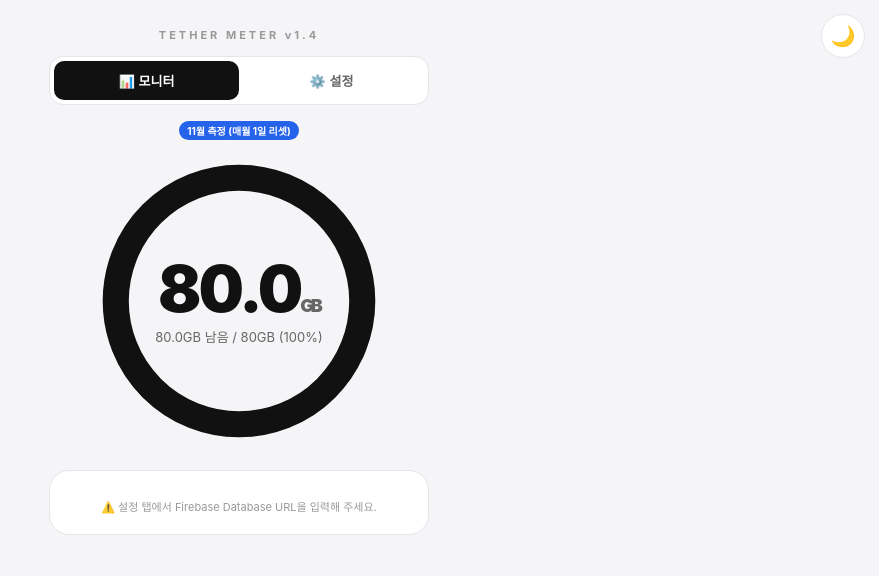
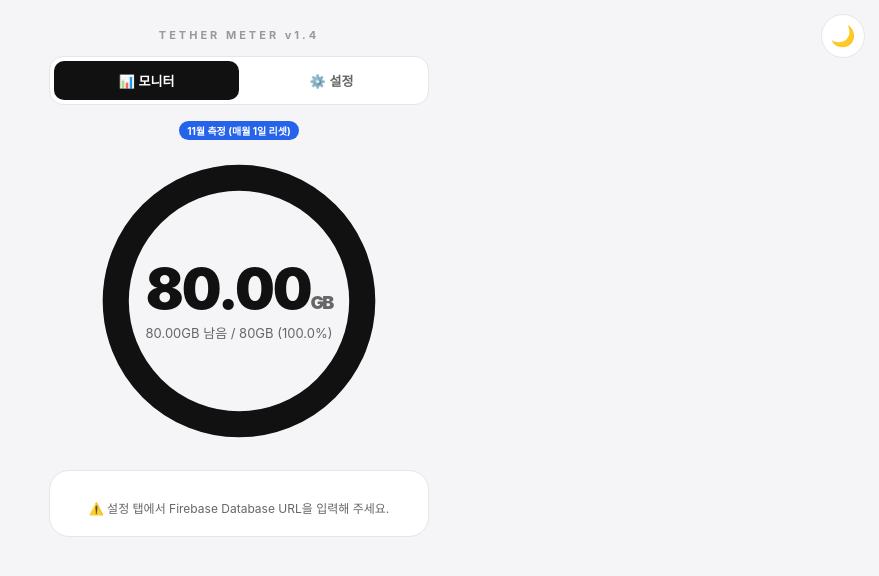
Before and after one commit to apoco211/tether-meter, a plain HTML site: page index.html in a window 1280 px wide. Shown: the whole page, without its empty margins (401-1280 px from the left). Drawn offline with Linux system fonts and the light colour scheme.

Commit message:
🚀 [tether-meter] 빌드 및 업데이트 (v1.4) (2026. 11. 3. 오전 1:24:18)

```diff
--- a/index.html
+++ b/index.html
@@ -28,7 +28,7 @@ svg{transform:rotate(-90deg);width:100%;height:100%}
 .bg{fill:none;stroke:var(--gauge-bg);stroke-width:18}
 .fg{fill:none;stroke:var(--gauge-fg);stroke-width:18;stroke-linecap:round;transition:stroke-dashoffset 0.8s ease}
 .center{position:absolute;inset:0;display:flex;flex-direction:column;align-items:center;justify-content:center}
-.big{font-size:64px;font-weight:900;letter-spacing:-3px;line-height:1}
+.big{font-size:56px;font-weight:900;letter-spacing:-2px;line-height:1}
 .unit{font-size:18px;color:var(--sub)}
 .sub{font-size:13px;color:var(--sub);margin-top:6px;text-align:center}
 
@@ -41,7 +41,7 @@ button.action-btn{width:100%;padding:14px;border:0;border-radius:12px;font-weigh
 .btn-white{background:var(--btn-bg);color:var(--btn-c)}
 .btn-dark{background:var(--card);color:var(--text);border:1px solid var(--card-b)}
 small{color:var(--muted);font-size:11px;display:block;margin-top:6px;line-height:1.5}
-.log{font-size:11px;color:var(--muted);text-align:center;margin-top:10px;white-space:pre-wrap;line-height:1.5}
+.log{font-size:12px;color:var(--sub);text-align:center;margin-top:10px;white-space:pre-wrap;line-height:1.6}
 .badge{display:inline-block;background:#2563eb;color:#fff;font-size:10px;font-weight:700;padding:2px 8px;border-radius:999px;margin-bottom:6px}
 </style>
 
@@ -53,7 +53,6 @@ small{color:var(--muted);font-size:11px;display:block;margin-top:6px;line-height
 <button id="themeToggle">☀️</button>
 <h1>TETHER METER v1.4</h1>
 
-<!-- 상단 탭 버튼 -->
 <div class="tabs">
   <button id="tabBtnMonitor" class="tab-btn active" onclick="switchTab('monitor')">📊 모니터</button>
   <button id="tabBtnSettings" class="tab-btn" onclick="switchTab('settings')">⚙️ 설정</button>
@@ -97,7 +96,7 @@ small{color:var(--muted);font-size:11px;display:block;margin-top:6px;line-height
 
     <label>이번 달 이미 사용한 테더링량 (GB) - 양수 입력</label>
     <input id="cfgOffset" type="number" inputmode="decimal" placeholder="예: 5.5">
-    <small>💡 <strong>매월 1일 00:00 자동 리셋:</strong> 새로운 달이 시작되면 기사용량 보정값과 A25 집계가 0으로 자동 초기화됩니다.</small>
+    <small>💡 <strong>매월 1일 00:00 자동 리셋:</strong> 새로운 달이 되면 기사용량 보정값과 A25 집계가 0으로 자동 초기화됩니다.</small>
 
     <button id="saveBtn" class="action-btn btn-white" onclick="saveSettings()">설정 저장 및 연결</button>
     <div id="cfgLog" class="log"></div>
@@ -111,13 +110,11 @@ const getParam = k => new URLSearchParams(location.search).get(k);
 
 let currentFirebaseApp = null;
 
-// 현재 월 키 반환 (YYYY-MM)
 function getCurrentMonthKey() {
   const d = new Date();
   return `${d.getFullYear()}-${String(d.getMonth() + 1).padStart(2, '0')}`;
 }
 
-// 탭 전환
 function switchTab(tab) {
   if (tab === 'monitor') {
     $('tabMonitor').classList.add('active');
@@ -132,13 +129,11 @@ function switchTab(tab) {
   }
 }
 
-// 당월 보정값(기사용량) 조회: 달이 바뀌면 자동으로 0으로 리셋
 function getMonthlyOffset() {
   const currentMonth = getCurrentMonthKey();
   const savedMonth = localStorage.getItem('tether_offset_month');
 
   if (savedMonth && savedMonth !== currentMonth) {
-    // 달이 바뀌었으므로 이전 달의 수동 보정값은 0으로 자동 리셋
     localStorage.setItem('tether_offset_month', currentMonth);
     localStorage.setItem('tether_offset', '0');
     if ($('cfgOffset')) $('cfgOffset').value = '';
@@ -148,9 +143,8 @@ function getMonthlyOffset() {
   return Math.abs(parseFloat(localStorage.getItem('tether_offset') || '0'));
 }
 
-// 화면 렌더링
+// 화면 렌더링 (소수점 2자리 정밀 표기)
 function renderGauge(a25Used, src) {
-  const currentMonth = getCurrentMonthKey();
   $('monthBadge').textContent = `${new Date().getMonth() + 1}월 측정 (매월 1일 리셋)`;
 
   const total = parseFloat(localStorage.getItem('tether_total') || '80');
@@ -161,16 +155,21 @@ function renderGauge(a25Used, src) {
   const left = Math.max(0, total - totalUsed);
 
   const pct = Math.max(0, Math.min(100, (left / total) * 100));
-  $('big').innerHTML = left.toFixed(1) + '<span class="unit">GB</span>';
-  $('sub').textContent = `${left.toFixed(1)}GB 남음 / ${total}GB (${Math.round(pct)}%)`;
+
+  // 소수점 2자리로 표기하여 10~50MB 단위 사용도 바로 보이도록 수정
+  $('big').innerHTML = left.toFixed(2) + '<span class="unit">GB</span>';
+  $('sub').textContent = `${left.toFixed(2)}GB 남음 / ${total}GB (${pct.toFixed(1)}%)`;
   $('fg').style.strokeDashoffset = CIRC * (1 - pct / 100);
   $('fg').style.stroke = pct < 15 ? '#ef4444' : pct < 30 ? '#f59e0b' : 'var(--gauge-fg)';
 
   localStorage.setItem('tether_a25_used', currentA25Used);
-  $('log').textContent = `[${src}] 당월 기사용 차감: -${offset.toFixed(1)}GB (총 사용량: ${totalUsed.toFixed(1)}GB)\n${new Date().toLocaleTimeString('ko-KR')} 갱신됨`;
+
+  const a25Mb = currentA25Used * 1024.0;
+  const a25Text = a25Mb < 1000 ? `${a25Mb.toFixed(0)}MB` : `${currentA25Used.toFixed(2)}GB`;
+
+  $('log').textContent = `📡 A25 측정: ${a25Text} | 기사용 보정: ${offset.toFixed(1)}GB\n총 사용량: ${totalUsed.toFixed(2)}GB (${new Date().toLocaleTimeString('ko-KR')} 갱신됨)`;
 }
 
-// Firebase 연결
 function connectFirebase() {
   const dbUrl = localStorage.getItem('tether_fb_db_url');
   if (!dbUrl) {
@@ -206,7 +205,6 @@ function initAndListen(config) {
       if (val !== null && val !== undefined) {
         let a25Used = 0;
         if (typeof val === 'object') {
-          // 달이 일치하지 않는 예전 데이터인 경우 0으로 취급
           const currentMonth = getCurrentMonthKey();
           if (val.month && val.month !== currentMonth) {
             a25Used = 0;
@@ -226,7 +224,6 @@ function initAndListen(config) {
   }
 }
 
-// 설정 저장
 function saveSettings() {
   const dbUrl = $('cfgDbUrl').value.trim();
   const apiKey = $('cfgApiKey').value.trim();
@@ -250,7 +247,6 @@ function saveSettings() {
   setTimeout(() => switchTab('monitor'), 600);
 }
 
-// 테마 관리
 function applyTheme(t) {
   document.documentElement.setAttribute('data-theme', t);
   localStorage.setItem('tether_theme', t);
@@ -262,14 +258,12 @@ $('themeToggle').onclick = () => {
   applyTheme(document.documentElement.getAttribute('data-theme') === 'light' ? 'dark' : 'light');
 };
 
-// 초기화
 window.addEventListener('DOMContentLoaded', () => {
   $('cfgDbUrl').value = localStorage.getItem('tether_fb_db_url') || '';
   $('cfgApiKey').value = localStorage.getItem('tether_fb_api_key') || '';
   $('cfgProjectId').value = localStorage.getItem('tether_fb_proj_id') || '';
   $('cfgTotal').value = localStorage.getItem('tether_total') || '80';
 
-  // 저장된 월과 현재 월이 일치할 때만 보정값 표시
   if (localStorage.getItem('tether_offset_month') === getCurrentMonthKey()) {
     $('cfgOffset').value = localStorage.getItem('tether_offset') || '';
   } else {
```
